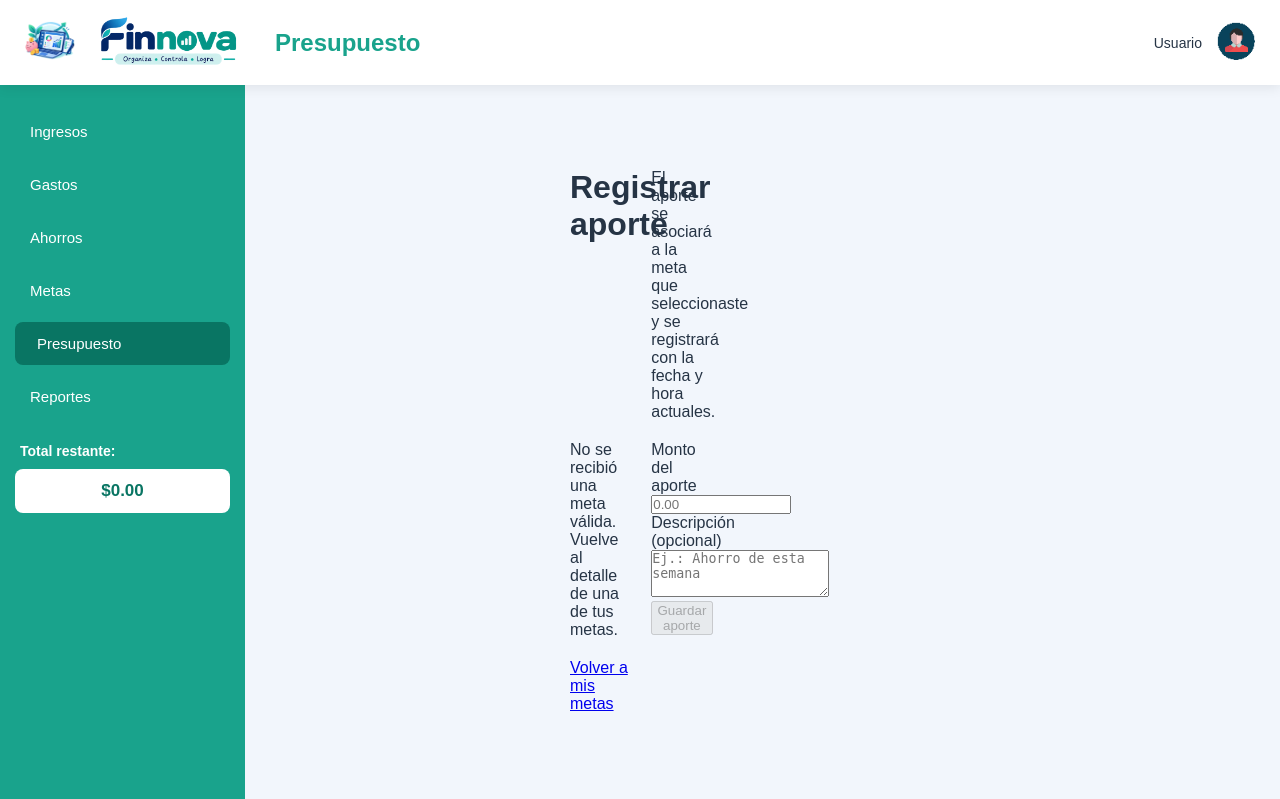
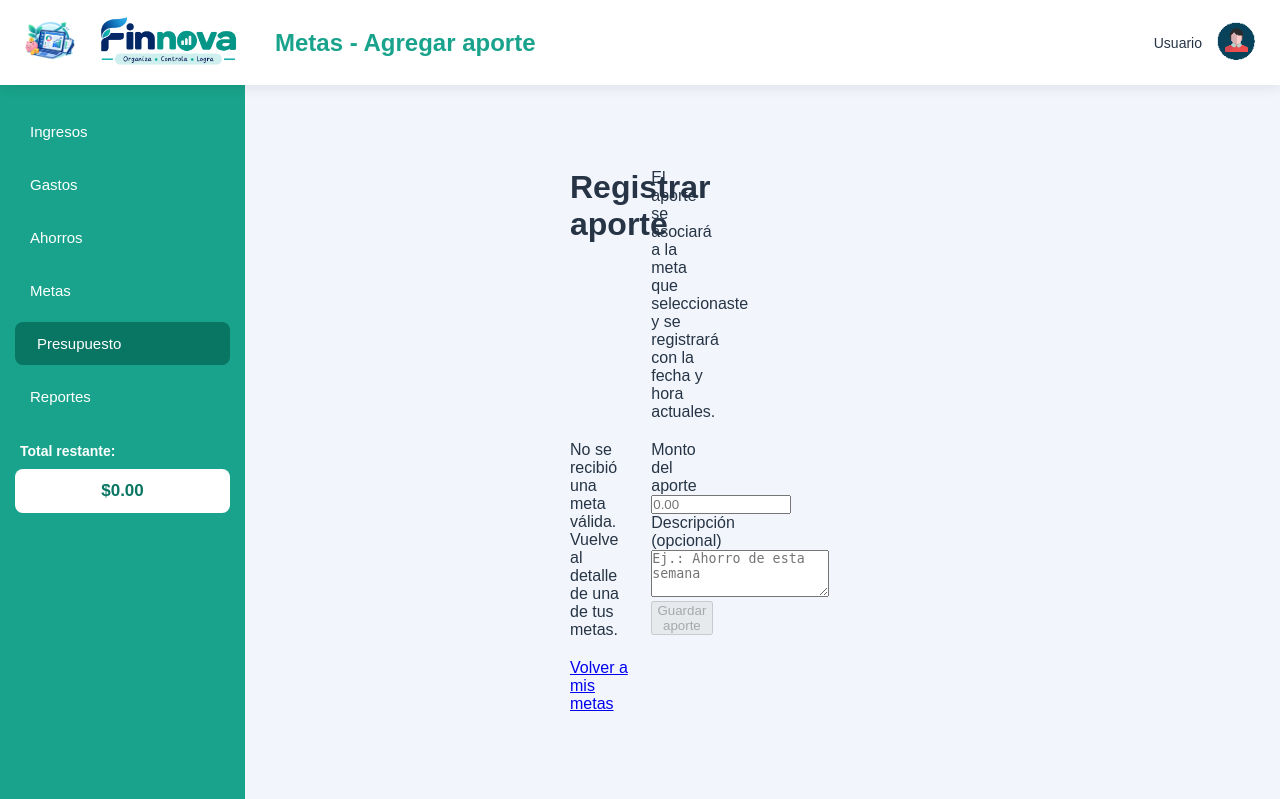
Before and after one commit to sofia269t/FINNOVA, a PHP site: page /formulario_meta.html in a window 1280 px wide. Shown: the top 799 px of the page. Run offline with PHP 8.4, Linux system fonts and the light colour scheme.

Commit message:
correccion titulos

```diff
--- a/formulario_meta.html
+++ b/formulario_meta.html
@@ -10,7 +10,7 @@
     <header>
         <a href="pag.principal.php"><img class="logo" src="Estilos/img/logo_img.png" alt="Logo"></a>
         <a href="pag.principal.php"><img class="logo-nombre" src="Estilos/img/Logo.png" alt="Finnova Logo"></a>
-        <h1>Presupuesto</h1>
+        <h1>Metas - Agregar aporte</h1>
         <div class="user-icon">
                     <p>Usuario</p>
                     <a href="perfil.html">
--- a/php/editar_meta.php
+++ b/php/editar_meta.php
@@ -107,7 +107,7 @@ $error = filter_input(INPUT_GET, "error", FILTER_UNSAFE_RAW);
 <head>
     <meta charset="UTF-8">
     <meta name="viewport" content="width=device-width, initial-scale=1.0">
-    <title>Editar meta - FINNOVA</title>
+    <title>Editar meta</title>
     <link rel="stylesheet" href="../Estilos/metas.css">
 </head>
 <body>
```
